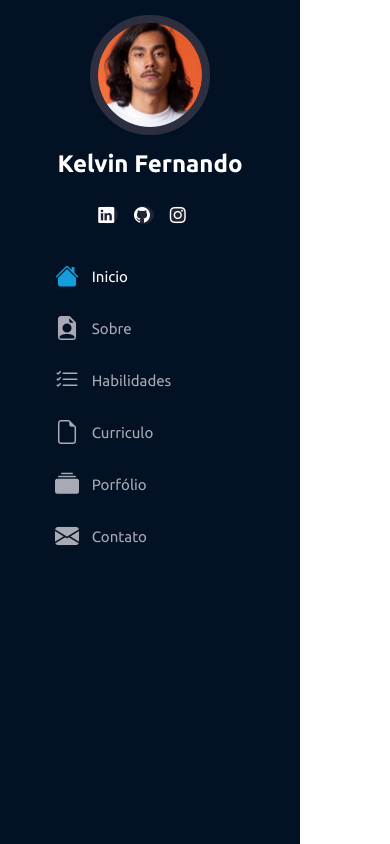
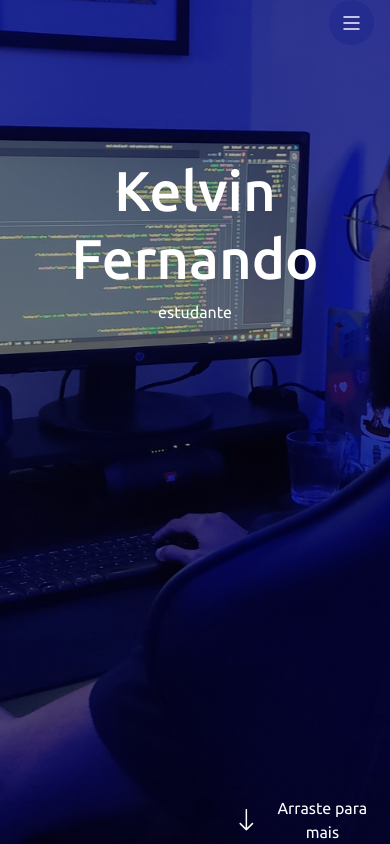
Before and after one commit to KelvinPresterrigo/Portifolio, a Flask app: page / in a window 390 px wide. Run offline with Flask 2, Linux system fonts and the light colour scheme; some libraries are stand-ins or nearby versions.

Commit message:
Responsividade

```diff
--- a/static/script.js
+++ b/static/script.js
@@ -0,0 +1,10 @@
+/*Lateral mobile*/
+const menuMobile = document.querySelector('.menu-mobile')
+const body = document.querySelector('body')
+
+menuMobile.addEventListener('click',() => {
+    menuMobile.classList.contains("bi-list")
+    ? menuMobile.classList.replace("bi-list","bi-x")
+    : menuMobile.classList.replace("bi-x", "bi-list");
+    body.classList.toggle("menu-nav-active")
+});
--- a/static/style.css
+++ b/static/style.css
@@ -1,12 +1,12 @@
 @import url('https://fonts.googleapis.com/css2?family=Ubuntu:ital,wght@0,300;0,400;0,500;0,700;1,300;1,400;1,500;1,700&display=swap');
 
-html, body{
+html, body {
     font-family: Ubuntu, Arial;
     width: 100%;
     height: 100%;
 }
 
-#header{
+#header {
     position: fixed;
     top: 0;
     left: 0;
@@ -17,16 +17,14 @@ html, body{
     transition: all ease-in-out 0.5s;
     padding: 0 15px;
     z-index: 9997;
-
 }
 
-#header .profile img{
+#header .profile img {
     margin: 15px auto;
     display: block;
     width: 120px;
     border: 8px solid #2c2f3f;
     border-radius: 50%;
-
 }
 #header .profile h1 {
     font-size: 24px;
@@ -35,14 +33,12 @@ html, body{
     font-weight: 600;
     text-align: center;
     color: #fff;
-
-
 }
 #header .profile .social-links a {
     font-size: 1rem;
     background: #212431;
     color: #fff;
-    padding: 0.6ram;
+    padding: 0.6rem;
     margin-right: 1rem;
     border-radius: 50%;
     transition: 0.3s;
@@ -55,7 +51,6 @@ html, body{
     padding: 1.5rem;
 }
 
-
 .nav-menu a,
 .nav-menu a:focus {
     display: flex;
@@ -66,13 +61,15 @@ html, body{
 }
 
 .nav-menu a i,
-.nav-menua:focus i {
+.nav-menu a :focus i {
     font-size: 24px;
     padding-right: 0.8rem;
-    colors:#6f7180
+    color:#6f7180
 }
-.nav-menu a:hover, .nav-menu .active, .nav-menu .active:focus, .nav-menu
-li:hover > a {
+.nav-menu a:hover,
+.nav-menu .active,
+.nav-menu .active:focus,
+.nav-menu li:hover > a {
     text-decoration: none;
     color: #fff;
 }
@@ -84,3 +81,81 @@ li:hover > a {
 .nav-menu li:hover > a i {
     color:#149ddd;
 }
+
+#main{
+    margin-left: 300px;
+}
+
+section#inicio{
+    background-image: url("./img/bannerPortifolio.png");
+    background-repeat: no-repeat;
+    background-size: cover;
+    background-attachment: fixed;
+    background-position: center;
+    width: 100%;
+    height: 100vh;
+    text-align: center;
+}
+
+section#inicio h2 {
+    font-size: 4rem;
+
+}
+section#inicio span#subtitle {
+    margin-right: 8rem;
+    font-size: 1.5rem;
+}
+.text-shadow{
+    text-shadow: 4px 4px 10px #00000000;
+}
+section#inicio div#arraste {
+    width: 9rem;
+}
+section#inicio div#arraste a {
+    text-decoration: none;
+    color: #fff;
+}
+
+i.menu-mobile {
+    position: fixed;
+    color:#fff;
+    background-color: #252c90;
+    right: 1rem;
+    top: 1 rem;
+    font-size: 1.5rem;
+    border-radius: 4rem;
+    cursor: pointer;
+    z-index: 10;
+    width: 45px;
+    height: 45px;
+    display: none;
+    justify-content: center;
+    align-items: center;
+}
+.menu-nav-active {
+    overflow: hidden ;
+}
+
+.menu-nav-active #header{
+    left: 0;
+}
+
+
+@media (max-width: 1024px) {
+    #header {
+        left: -300px;
+    }
+    i.menu-mobile{
+        display: flex;
+    }
+    section#inicio h2{
+        font-size: 3.5rem;
+    }
+    section#inicio span#subtitle{
+        margin-right: 0;
+        font-size: 1rem;
+    }
+    #main{
+        margin-left: 0px;
+    }
+}
--- a/templates/index.html
+++ b/templates/index.html
@@ -11,6 +11,9 @@
     <title>Kelvin</title>
 </head>
 <body>
+
+    <i class="bi bi-list menu-mobile"></i>
+
 
     <aside id="header">
         <section class="profile">
@@ -58,6 +61,24 @@
         </nav>
     </aside>
 
+    <main id="main">
+        <section id="inicio" class="row m-0 p-0">
+            <div class="col-md-5 d-flex justify-content-center align-items-center flex-column">
+                <h2 class="text-white text-shadow">Kelvin Fernando</h2>
+                <span id="subtitle" class="text-white text-shadow" >estudante</span>
+            </div>
+
+            <div class="col-md-7 d-flex justify-content-end align-items-end">
+                <div id="arraste" class="d-flex align-items-center">
+                    <i class="bi bi-arrow-down text-white pe-2 fs-2" aria-hidden="true"></i>
+                    <a href="">Arraste para mais</a>
+                </div>
+
+            </div>
+
+        </section>
+    </main>
+
 
 
 
```
